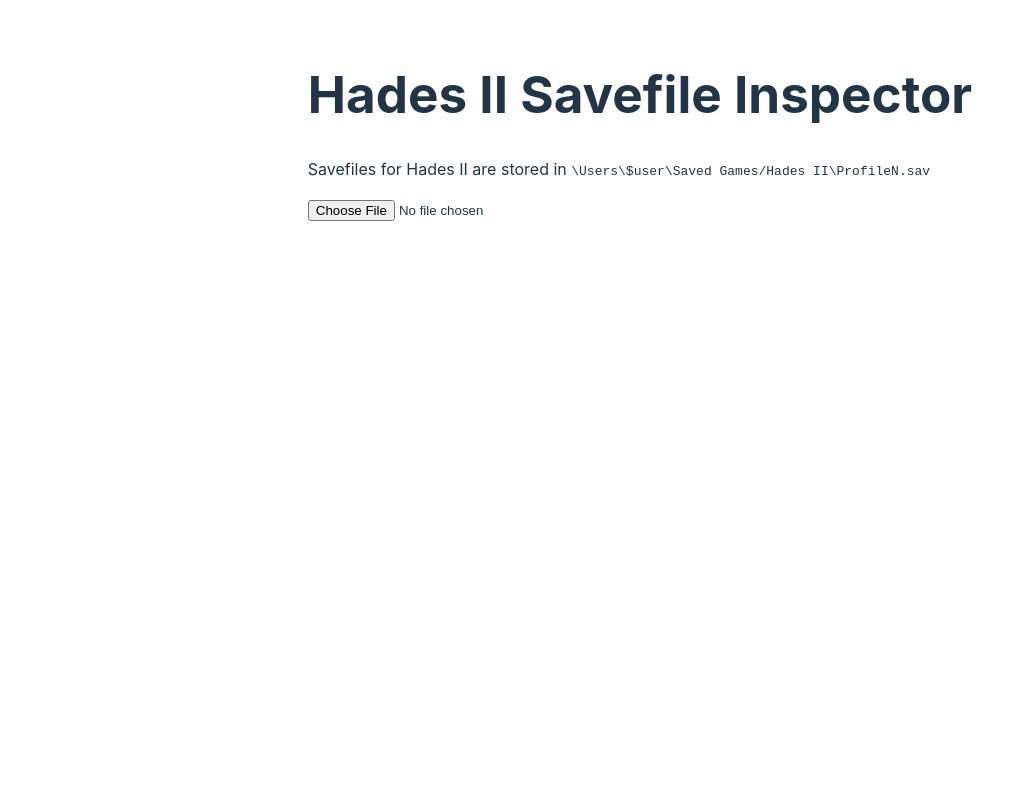
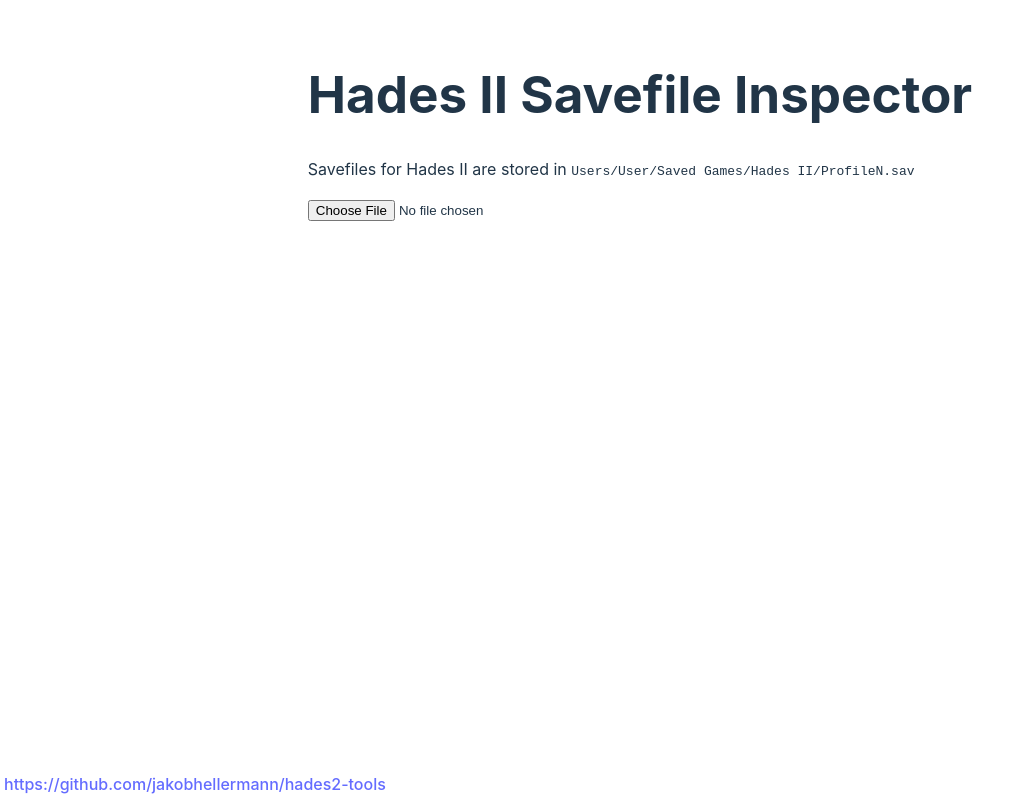
Before and after one commit to jakobhellermann/hades2-tools, a website built with Vite: page web/index.html in a window 1280 px wide. Shown: the whole page, without its empty margins (0-1030 px from the left). Built offline with nearby package versions, Linux system fonts and the light colour scheme.

Commit message:
link to repo

```diff
--- a/web/index.html
+++ b/web/index.html
@@ -13,7 +13,7 @@
     <h1>Hades II Savefile Inspector</h1>
 
     <p>
-      Savefiles for Hades II are stored in <code>\Users\$user\Saved Games/Hades II\ProfileN.sav</code>
+      Savefiles for Hades II are stored in <code>Users/User/Saved Games/Hades II/ProfileN.sav</code>
     </p>
 
 
@@ -21,6 +21,13 @@
 
 
     <p id="error"></p>
+
+  </div>
+
+
+  <div id="info">
+    <a href="https://github.com/jakobhellermann/hades2-tools"
+      target="_blank">https://github.com/jakobhellermann/hades2-tools</a>
   </div>
 
   <script type="module" src="/src/main.ts"></script>
--- a/web/src/style.css
+++ b/web/src/style.css
@@ -30,14 +30,14 @@
   justify-content: center;
   min-width: 320px;
   min-height: 100vh;
+
+  position: relative;
 }
 
 h1 {
   font-size: 3.2em;
   line-height: 1.1;
 }
-
-
 
 button {
   border-radius: 8px;
@@ -84,3 +84,9 @@
 #error {
   color: #ff3333;
 }
+
+#info {
+  position: absolute;
+  left: 0.25rem;
+  bottom: 0.25rem;
+}
```
